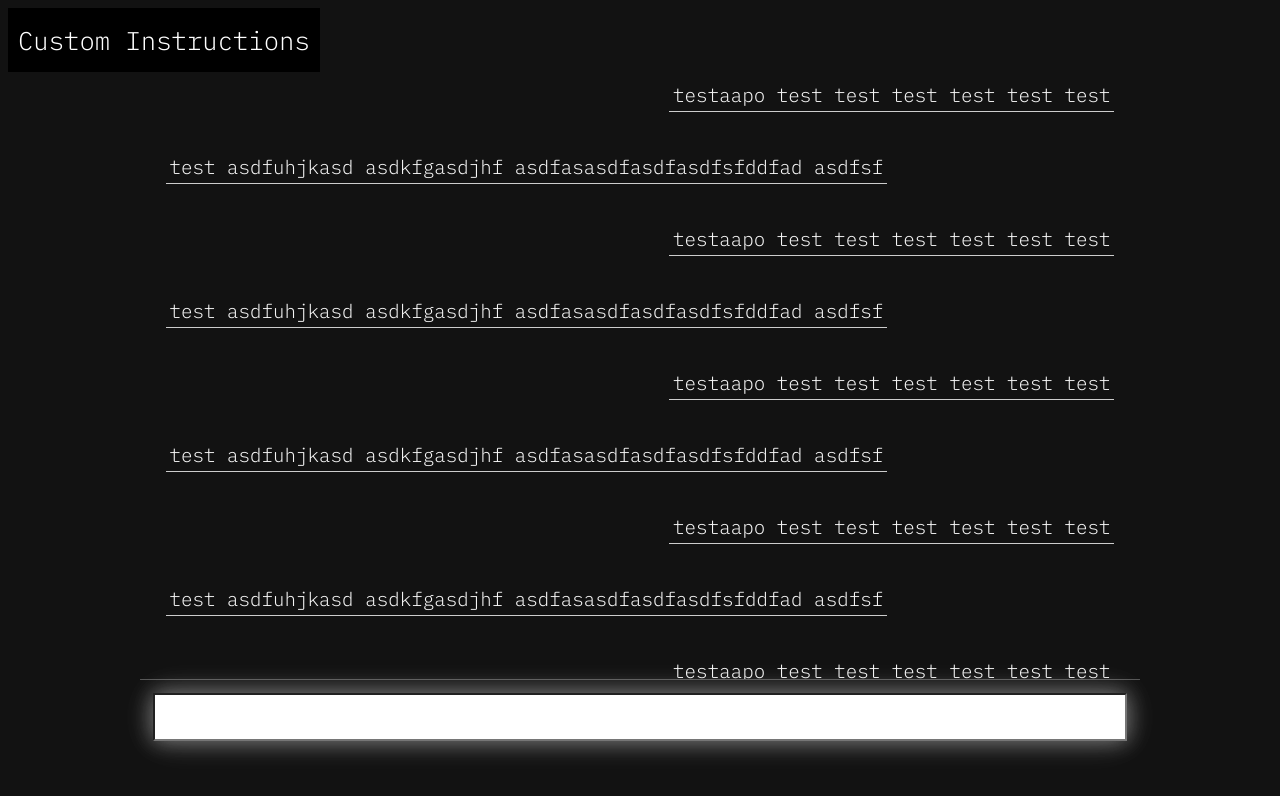
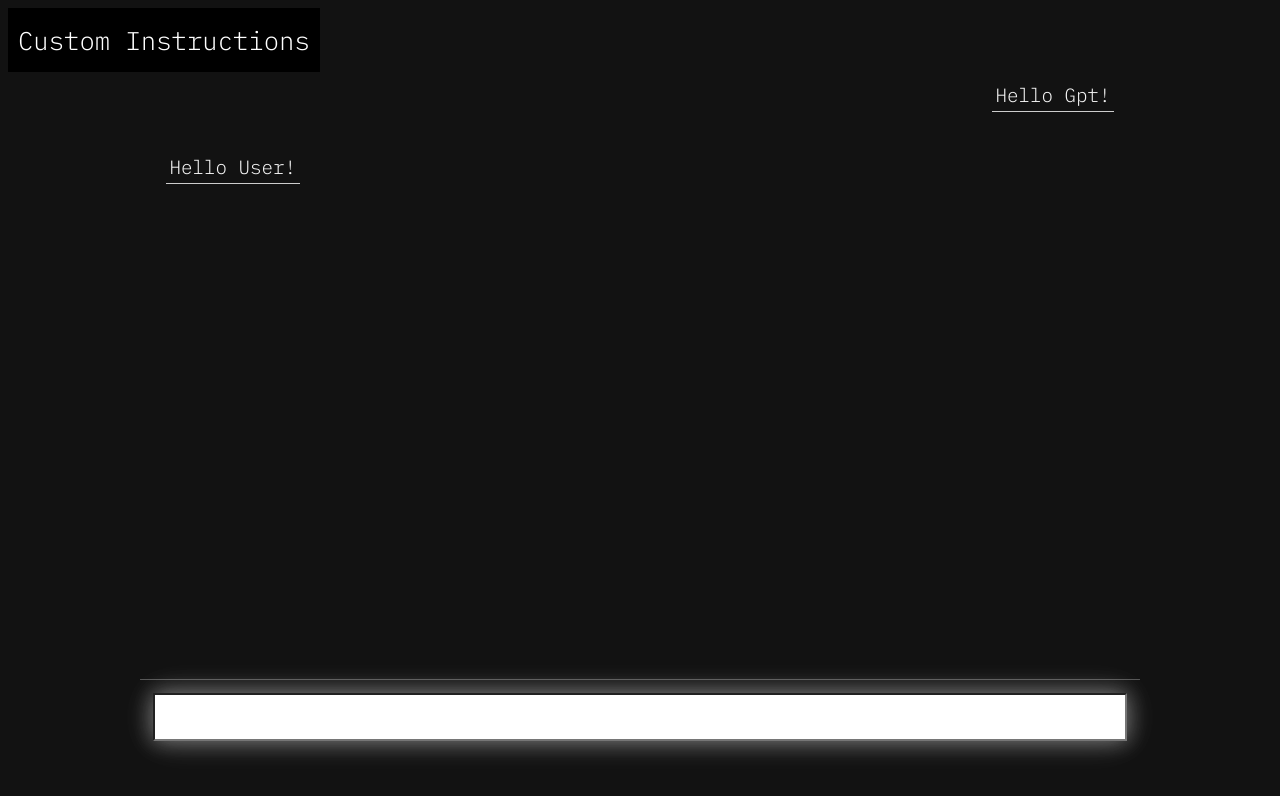
Before and after one commit to TomSander243/gpt-interface, a SvelteKit app: page /chat in a window 1280 px wide. Shown: the top 796 px of the page. Built offline with nearby package versions, Linux system fonts and the light colour scheme.

Commit message:
Api key storage and message/response components

```diff
--- /dev/null
+++ b/src/components/Chatmessage.svelte
@@ -0,0 +1,28 @@
+<script lang="ts">
+	export let content: string;
+</script>
+
+<p class="chat-message">
+	{content}
+</p>
+
+<style>
+	.chat-message {
+		font-size: 1.5vw;
+		border-bottom: 1px solid #ccc;
+		width: fit-content;
+		max-width: calc(100% - 4vw);
+		padding: 0.3vw;
+		margin-left: auto;
+		margin-right: 0vw;
+		word-wrap: break-word;
+		overflow-wrap: break-word;
+		word-break: break-word;
+	}
+
+	@media only screen and (max-width: 768px) {
+		.chat-message {
+			font-size: 3vw;
+		}
+	}
+</style>
--- /dev/null
+++ b/src/components/Chatresponse.svelte
@@ -0,0 +1,28 @@
+<script lang="ts">
+	export let content: string;
+</script>
+
+<p class="chat-response">
+	{content}
+</p>
+
+<style>
+	.chat-response {
+		font-size: 1.5vw;
+		border-bottom: 1px solid #ccc;
+		width: fit-content;
+		max-width: fit-content;
+		padding: 0.3vw;
+		margin-left: 0vw;
+		margin-right: 2vw;
+		word-wrap: break-word;
+		overflow-wrap: break-word;
+		word-break: break-word;
+	}
+
+	@media only screen and (max-width: 768px) {
+		.chat-response {
+			font-size: 3vw;
+		}
+	}
+</style>
--- a/src/routes/+page.svelte
+++ b/src/routes/+page.svelte
@@ -8,6 +8,7 @@
 			const regex = /^(sk-|pk-)[a-zA-Z0-9]{48}$/;
 
 			if (regex.test(input!.value)) {
+				localStorage.setItem('api-key', input!.value);
 				window.location.href = '/chat';
 			}
 		});
--- a/src/routes/chat/+page.svelte
+++ b/src/routes/chat/+page.svelte
@@ -1,3 +1,14 @@
+<script lang="ts">
+	import { onMount } from 'svelte';
+	import Chatmessage from '../../components/Chatmessage.svelte';
+	import Chatresponse from '../../components/Chatresponse.svelte';
+
+	onMount(() => {
+		const apiKey = localStorage.getItem('api-key');
+		console.log(apiKey);
+	});
+</script>
+
 <main class="main">
 	<div class="select-container">
 		<select id="mySelect" class="select-box">
@@ -10,23 +21,8 @@
 	<div style="grid-column: 2; justify-self: center;">
 		<div class="chat-container">
 			<div class="chat-box">
-				<p class="chat-message">testaapo test test test test test test</p>
-				<p class="chat-response">test asdfuhjkasd asdkfgasdjhf asdfasasdfasdfasdfsfddfad asdfsf</p>
-				<p class="chat-message">testaapo test test test test test test</p>
-				<p class="chat-response">test asdfuhjkasd asdkfgasdjhf asdfasasdfasdfasdfsfddfad asdfsf</p>
-				<p class="chat-message">testaapo test test test test test test</p>
-				<p class="chat-response">test asdfuhjkasd asdkfgasdjhf asdfasasdfasdfasdfsfddfad asdfsf</p>
-				<p class="chat-message">testaapo test test test test test test</p>
-				<p class="chat-response">test asdfuhjkasd asdkfgasdjhf asdfasasdfasdfasdfsfddfad asdfsf</p>
-				<p class="chat-message">testaapo test test test test test test</p>
-				<p class="chat-response">test asdfuhjkasd asdkfgasdjhf asdfasasdfasdfasdfsfddfad asdfsf</p>
-				<p class="chat-message">test asdfuhjkasd asdkfgasdjhf asdfasasdfasdfasdfsfddfad asdfsf</p>
-				<p class="chat-response">test asdfuhjkasd asdkfgasdjhf asdfasasdfasdfasdfsfddfad asdfsf</p>
-				<p class="chat-message">
-					test asdfuhjkasd asdkfgasdjhf asdfasasdfasdfasdfsfddfad asdfsf
-					adsfasdfasdfasdfasdfasfasfdafd asdfasdfasdfasd
-					asdfasdfafdasfsafasdfasfdafsdfasdfasdfasdfas
-				</p>
+				<Chatmessage content="Hello Gpt!" />
+				<Chatresponse content="Hello User!" />
 			</div>
 			<div class="chat-input-container">
 				<input type="text" class="chat-input" />
@@ -39,6 +35,7 @@
 	.chat-container {
 		width: 100%;
 		max-width: 1000px;
+		min-width: 1000px;
 		height: 90vh;
 		margin: auto;
 		display: flex;
@@ -68,32 +65,6 @@
 		box-shadow: 0 0 20px rgba(255, 255, 255, 0.3), 0 0 30px rgba(255, 255, 255, 0.2),
 			0 0 40px rgba(255, 255, 255, 0.1);
 		font-family: 'IBM Plex Mono', monospace;
-	}
-
-	.chat-message {
-		font-size: 1.5vw;
-		border-bottom: 1px solid #ccc;
-		width: fit-content;
-		max-width: calc(100% - 4vw);
-		padding: 0.3vw;
-		margin-left: auto;
-		margin-right: 0vw;
-		word-wrap: break-word;
-		overflow-wrap: break-word;
-		word-break: break-word;
-	}
-
-	.chat-response {
-		font-size: 1.5vw;
-		border-bottom: 1px solid #ccc;
-		width: fit-content;
-		max-width: fit-content;
-		padding: 0.3vw;
-		margin-left: 0vw;
-		margin-right: 2vw;
-		word-wrap: break-word;
-		overflow-wrap: break-word;
-		word-break: break-word;
 	}
 
 	.select-box {
@@ -129,6 +100,7 @@
 		.chat-container {
 			height: 90vh;
 			max-width: 400px;
+			min-width: 400px;
 		}
 
 		.chat-box {
@@ -141,14 +113,6 @@
 
 		.chat-input {
 			padding: 2vw;
-		}
-
-		.chat-message {
-			font-size: 3vw;
-		}
-
-		.chat-response {
-			font-size: 3vw;
 		}
 
 		.main {
@@ -171,6 +135,7 @@
 		.chat-container {
 			height: 90vh;
 			max-width: 1200px;
+			min-width: 1200px;
 		}
 	}
 
```
